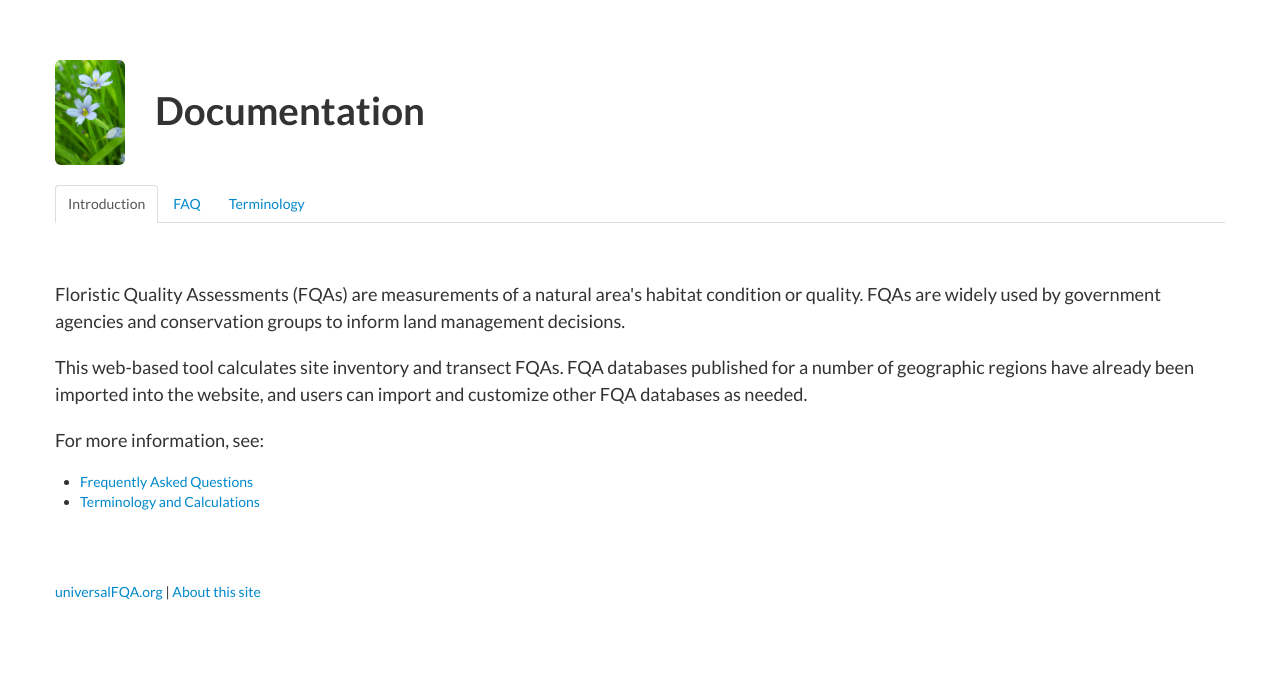
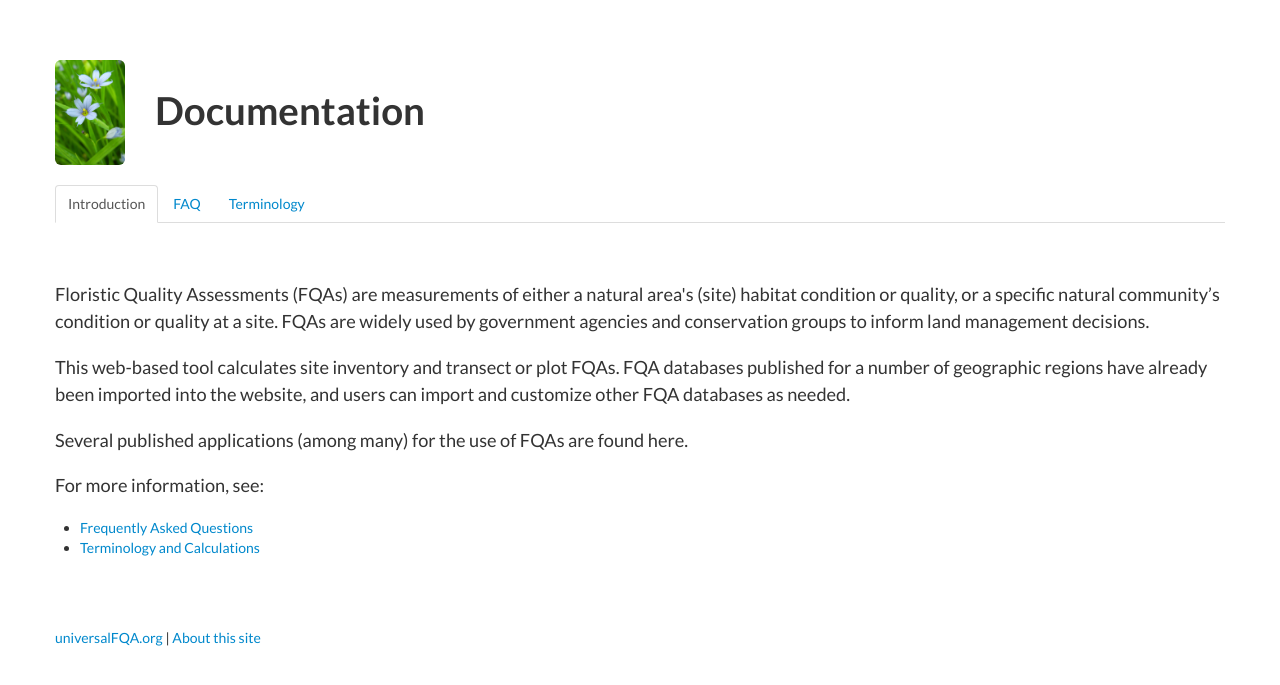
Before and after one commit to wf8/universalFQA, a PHP site: template views/help.php in a window 1280 px wide. Shown: the top 685 px of the page. Run offline with PHP 8.4, Linux system fonts and the light colour scheme; the template is opened without the code that fills it, so the values that code supplies are empty.

Commit message:
UFQA-34 Update help page with provided text

```diff
--- a/views/help.php
+++ b/views/help.php
@@ -20,10 +20,13 @@
 					</ul>
 					<br>
 					<p class="nice-text">
-						Floristic Quality Assessments (FQAs) are measurements of a natural area's habitat condition or quality. FQAs are widely used by government agencies and conservation groups to inform land management decisions.
+						Floristic Quality Assessments (FQAs) are measurements of either a natural area's (site) habitat condition or quality, or a specific natural community’s condition or quality at a site. FQAs are widely used by government agencies and conservation groups to inform land management decisions.
 					</p>
 					<p class="nice-text">
-						This web-based tool calculates site inventory and transect FQAs. FQA databases published for a number of geographic regions have already been imported into the website, and users can import and customize other FQA databases as needed.
+						This web-based tool calculates site inventory and transect or plot FQAs. FQA databases published for a number of geographic regions have already been imported into the website, and users can import and customize other FQA databases as needed.
+					</p>
+					<p class="nice-text">
+						Several published applications (among many) for the use of FQAs are found here.
 					</p>
 					<p class="nice-text">
 						For more information, see:<br>
```
